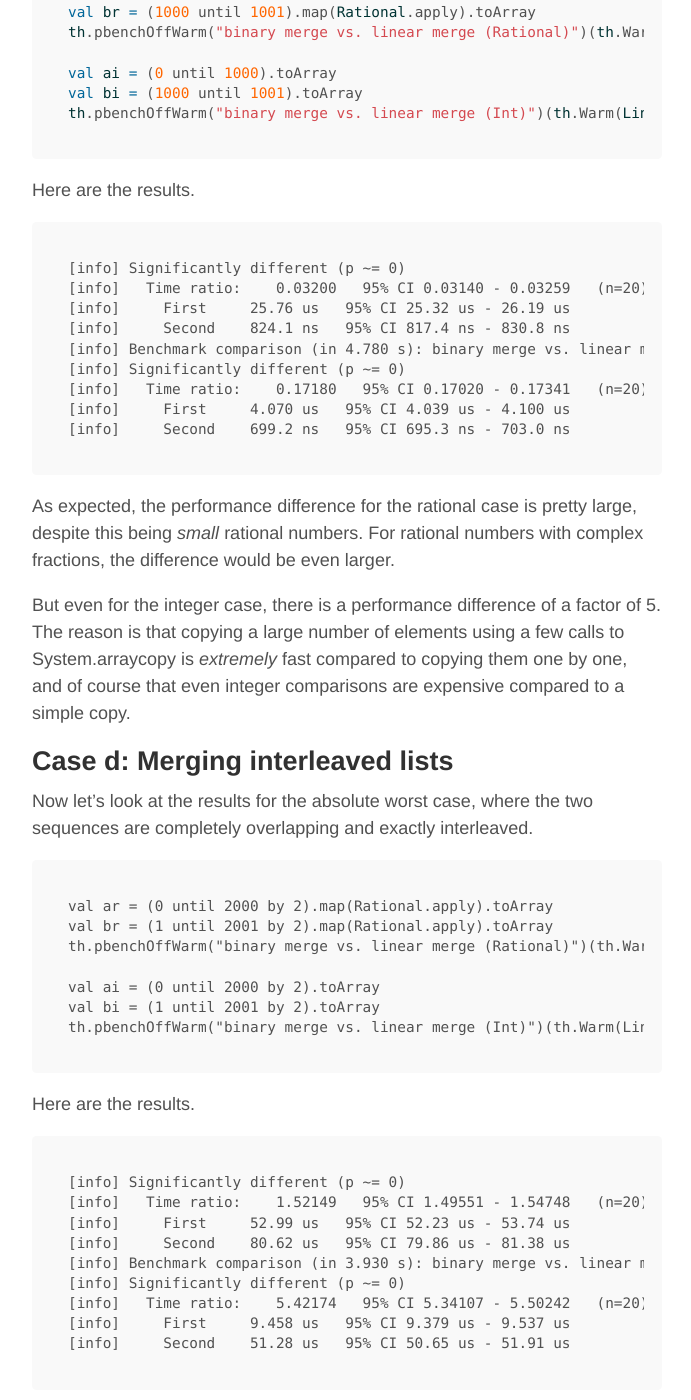
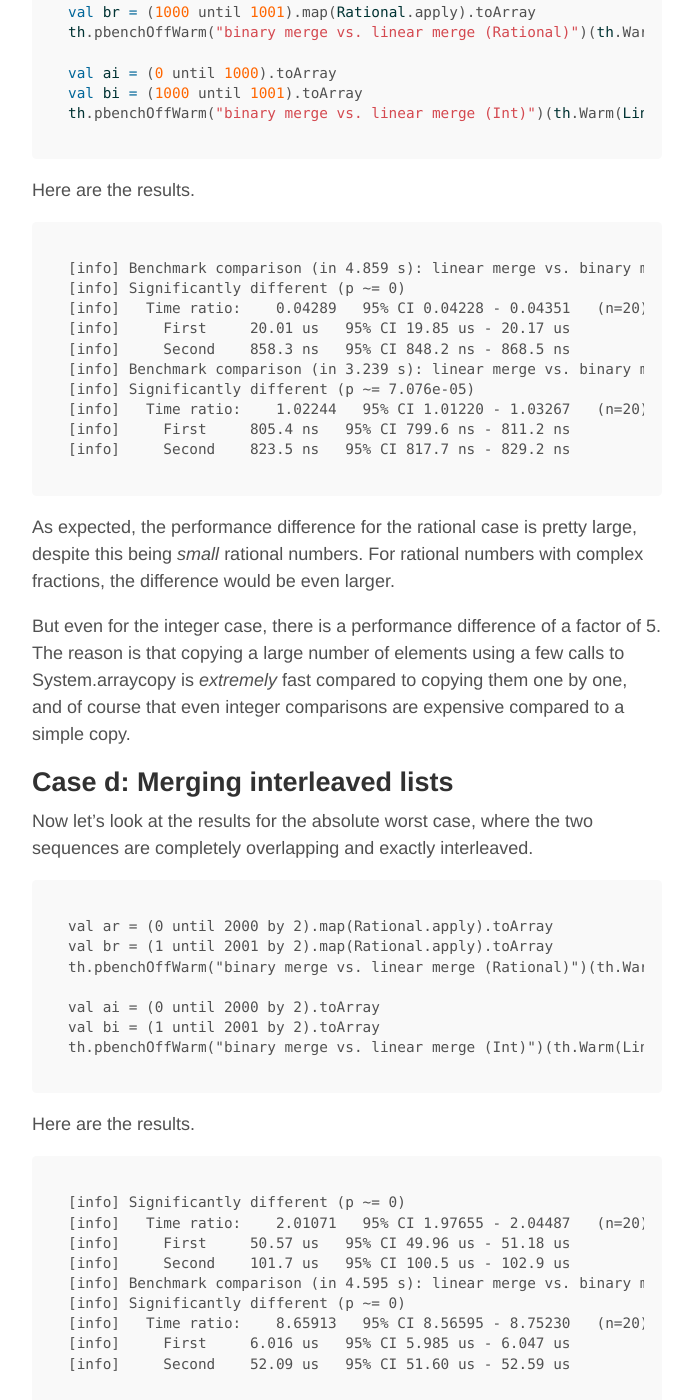
Before and after one commit to rklaehn/rklaehn.github.io, a Jekyll site: the page built from _posts/2016-01-05-binarymerge.md, in a window 1280 px wide and 1400 px high, scrolled down 6322 px. Shown: the whole window, without its empty margins (293-984 px from the left). Built offline with Jekyll 4.4.1, drawn with Linux system fonts in a browser that asks for light colours; Markdown is read by kramdown in place of the engine named in the settings; some of the changed text lies outside the part shown.

Commit message:
Update 2016-01-05-binarymerge.md

````diff
--- a/_posts/2016-01-05-binarymerge.md
+++ b/_posts/2016-01-05-binarymerge.md
@@ -178,15 +178,16 @@
 Here are the results.
 
 ```
+[info] Benchmark comparison (in 4.859 s): linear merge vs. binary merge (Rational)
 [info] Significantly different (p ~= 0)
-[info]   Time ratio:    0.03200   95% CI 0.03140 - 0.03259   (n=20)
-[info]     First     25.76 us   95% CI 25.32 us - 26.19 us
-[info]     Second    824.1 ns   95% CI 817.4 ns - 830.8 ns
-[info] Benchmark comparison (in 4.780 s): binary merge vs. linear merge (Int)
-[info] Significantly different (p ~= 0)
-[info]   Time ratio:    0.17180   95% CI 0.17020 - 0.17341   (n=20)
-[info]     First     4.070 us   95% CI 4.039 us - 4.100 us
-[info]     Second    699.2 ns   95% CI 695.3 ns - 703.0 ns
+[info]   Time ratio:    0.04289   95% CI 0.04228 - 0.04351   (n=20)
+[info]     First     20.01 us   95% CI 19.85 us - 20.17 us
+[info]     Second    858.3 ns   95% CI 848.2 ns - 868.5 ns
+[info] Benchmark comparison (in 3.239 s): linear merge vs. binary merge (Int)
+[info] Significantly different (p ~= 7.076e-05)
+[info]   Time ratio:    1.02244   95% CI 1.01220 - 1.03267   (n=20)
+[info]     First     805.4 ns   95% CI 799.6 ns - 811.2 ns
+[info]     Second    823.5 ns   95% CI 817.7 ns - 829.2 ns
 ```
 
 As expected, the performance difference for the rational case is pretty large, despite this being *small* rational numbers. For rational numbers with complex fractions, the difference would be even larger.
@@ -211,17 +212,50 @@
 
 ```
 [info] Significantly different (p ~= 0)
-[info]   Time ratio:    1.52149   95% CI 1.49551 - 1.54748   (n=20)
-[info]     First     52.99 us   95% CI 52.23 us - 53.74 us
-[info]     Second    80.62 us   95% CI 79.86 us - 81.38 us
-[info] Benchmark comparison (in 3.930 s): binary merge vs. linear merge (Int)
+[info]   Time ratio:    2.01071   95% CI 1.97655 - 2.04487   (n=20)
+[info]     First     50.57 us   95% CI 49.96 us - 51.18 us
+[info]     Second    101.7 us   95% CI 100.5 us - 102.9 us
+[info] Benchmark comparison (in 4.595 s): linear merge vs. binary merge (Int)
 [info] Significantly different (p ~= 0)
-[info]   Time ratio:    5.42174   95% CI 5.34107 - 5.50242   (n=20)
-[info]     First     9.458 us   95% CI 9.379 us - 9.537 us
-[info]     Second    51.28 us   95% CI 50.65 us - 51.91 us
+[info]   Time ratio:    8.65913   95% CI 8.56595 - 8.75230   (n=20)
+[info]     First     6.016 us   95% CI 5.985 us - 6.047 us
+[info]     Second    52.09 us   95% CI 51.60 us - 52.59 us
 ```
 
 In the case of rational numbers, the binary merge is a bit slower than the linear merge. But not by a significant factor. In the case of integers, where the cost of a comparison is almost too cheap to measure, the linear merge is superior by a factor of 5 or so. But this is to be expected, simply due to the fact that calls to System.arraycopy to copy a single element will be more expensive than just copying an integer. And again, this represents the exact opposite of what the binary merge is made for.
+
+## a) Merging long sequence with single element sequence
+
+This case is important e.g. when adding single elements by means of a merge.
+
+Benchmark
+
+```scala
+val ar = (0 until 2000).filter(_ != 666).map(Rational.apply).toArray
+val br = Seq(666).map(Rational.apply).toArray
+th.pbenchOffWarm("linear merge vs. binary merge (Rational)")(th.Warm(LinearMerge.merge(ar,br)))(th.Warm(BinaryMerge.merge(ar,br)))
+
+val ai = (0 until 2000).filter(_ != 666).toArray
+val bi = Seq(666).toArray
+th.pbenchOffWarm("linear merge vs. binary merge (Int)")(th.Warm(LinearMerge.merge(ai,bi)))(th.Warm(BinaryMerge.merge(ai,bi)))
+```
+
+Result
+
+```
+[info] Benchmark comparison (in 4.918 s): linear merge vs. binary merge (Rational)
+[info] Significantly different (p ~= 0)
+[info]   Time ratio:    0.06785   95% CI 0.06733 - 0.06838   (n=20)
+[info]     First     19.07 us   95% CI 18.96 us - 19.18 us
+[info]     Second    1.294 us   95% CI 1.287 us - 1.301 us
+[info] Benchmark comparison (in 4.069 s): linear merge vs. binary merge (Int)
+[info] Significantly different (p ~= 0)
+[info]   Time ratio:    0.73762   95% CI 0.73167 - 0.74357   (n=20)
+[info]     First     1.655 us   95% CI 1.644 us - 1.666 us
+[info]     Second    1.221 us   95% CI 1.216 us - 1.227 us
+```
+
+As expected, the linear merge is much faster in the case of rational (moderately expensive comparison). Perhaps unexpectedly, it is still a bit faster even with integers.
 
 # Questions
 
````
